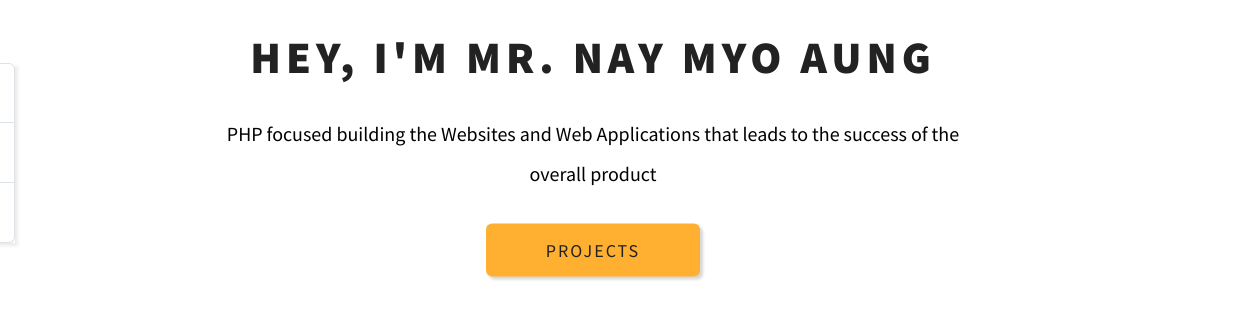
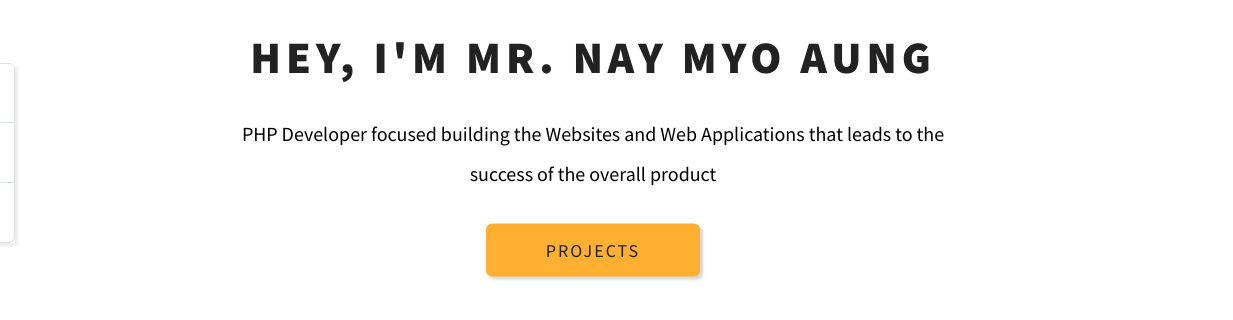
Before and after one commit to techking11/tech_king_portfolio, a plain HTML site: page index.html in a window 1280 px wide. Shown: the part 247-567 px from the top of the page, 47-1280 px from the left. Drawn offline with nearby package versions, Linux system fonts and the light colour scheme.

Commit message:
Update index.html

```diff
--- a/index.html
+++ b/index.html
@@ -87,7 +87,7 @@
         <div class="main-hero">
             <h1>Hey, I'm Mr. Nay Myo Aung</h1>
             <p>
-              PHP focused building the Websites and Web Applications that leads to the success of the overall product
+              PHP Developer focused building the Websites and Web Applications that leads to the success of the overall product
             </p>
             <a href="#projects">
                 <button class="btn btn-primary">Projects</button>
```
